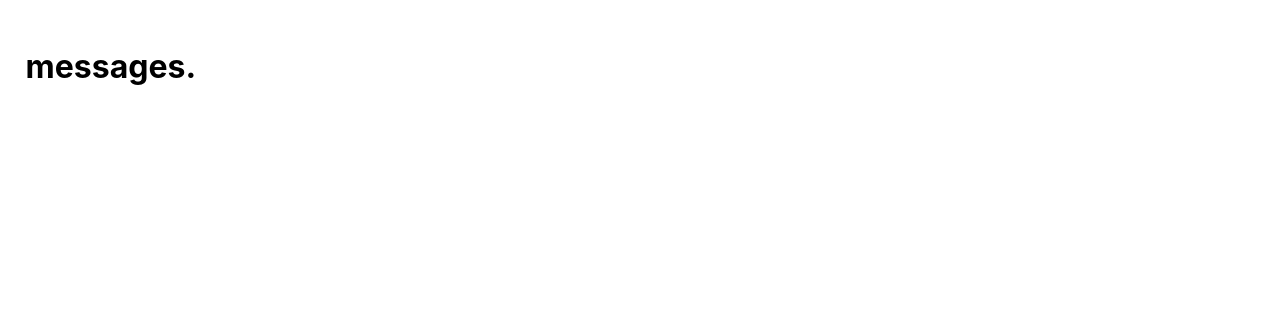
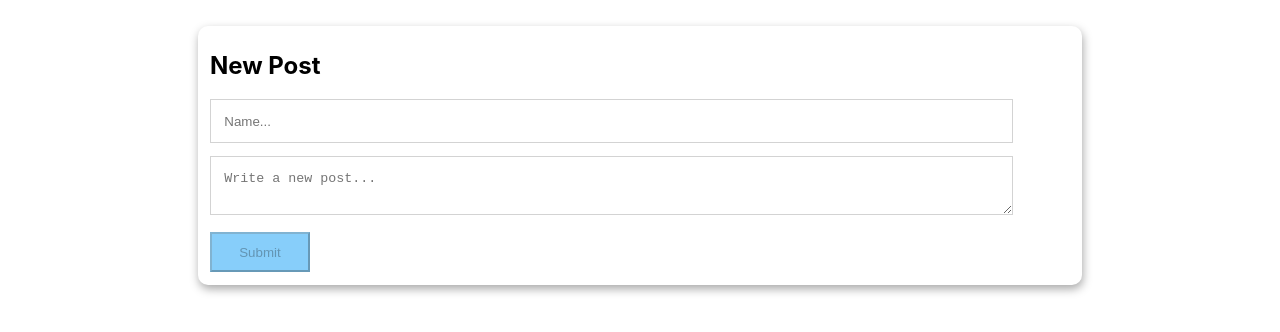
Before and after one commit to gobrien06/cs110-lab4, a React (Create React App) app in the folder client/: page / in a window 1280 px wide. Shown: the top 332 px of the page. Built offline with nearby package versions, Linux system fonts and the light colour scheme.

Commit message:
General nested message structure

```diff
--- a/client/public/index.html
+++ b/client/public/index.html
@@ -24,7 +24,7 @@
       work correctly both with client-side routing and a non-root public URL.
       Learn how to configure a non-root public URL by running `npm run build`.
     -->
-    <title>React App</title>
+    <title>Lab 4</title>
   </head>
   <body>
     <noscript>You need to enable JavaScript to run this app.</noscript>
--- /dev/null
+++ b/client/src/components/Post/Post.jsx
@@ -0,0 +1,21 @@
+import React from "react";
+import { Thread } from "../Thread/Thread";
+import "./Post.css";
+
+export const Post = ({ message }) => {
+  console.log(message);
+  return (
+    <>
+      {message.length > 0 ? (
+        <Thread messages={message} />
+      ) : (
+        <>
+          <div className="post">
+            <h3>{message.name}</h3>
+            <p>{message.post}</p>
+          </div>
+        </>
+      )}
+    </>
+  );
+};
--- /dev/null
+++ b/client/src/components/PostForm/PostForm.css
@@ -0,0 +1,24 @@
+.postContainer {
+    border-radius: 10px;
+    box-shadow: 1px 4px 10px darkgray;
+    padding: 1%;
+    padding-top: 5px;
+    width: 70%;
+    margin: auto;
+}
+
+
+button {
+    background-color: lightskyblue;
+    border-radius: 10;
+    height: 3em;
+    width: 100px;
+}
+
+input,
+textarea {
+    width: 90%;
+    padding: 1em;
+    margin-bottom: 1em;
+    border: 1px solid lightgray;
+}
--- /dev/null
+++ b/client/src/components/PostForm/PostForm.jsx
@@ -0,0 +1,34 @@
+import React from "react";
+import "./PostForm.css";
+
+export const PostForm = ({ nested, setMessages }) => {
+  const [name, setName] = React.useState();
+  const [content, setContent] = React.useState();
+  return (
+    <form className="postContainer">
+      {nested ? <br /> : <h2>New Post</h2>}
+      <input
+        id="name"
+        placeholder="Name..."
+        onChange={(e) => setName(e.target.value)}
+      />
+      <textarea
+        id="content"
+        placeholder="Write a new post..."
+        type="textarea"
+        onChange={(e) => setContent(e.target.value)}
+      />
+      <br />
+      <button
+        type="submit"
+        disabled={!name || !content}
+        onClick={(e) => {
+          e.preventDefault();
+          setMessages((prev) => [...prev, [{ name, post: content }]]);
+        }}
+      >
+        Submit
+      </button>
+    </form>
+  );
+};
--- /dev/null
+++ b/client/src/components/Thread/Thread.css
@@ -0,0 +1,10 @@
+.thread {
+    border-left: 1px solid lightgrey;
+    margin-left: 5%;
+}
+
+.thread>button {
+    background: none;
+    border: none;
+    font-weight: 800;
+}
--- /dev/null
+++ b/client/src/components/Thread/Thread.jsx
@@ -0,0 +1,26 @@
+import React from "react";
+import { Post } from "../Post/Post";
+import { PostForm } from "../PostForm/PostForm";
+import "./Thread.css";
+
+export const Thread = ({ messages }) => {
+  const [thread, setThread] = React.useState(messages);
+  const [reply, setReply] = React.useState(false);
+  console.log("we have a thread", thread);
+  return (
+    <div className="thread">
+      {thread.map((msg, indexMsg) => (
+        <Post
+          key={indexMsg}
+          setMessages={setThread}
+          messages={thread}
+          message={msg}
+        />
+      ))}
+      <button type="button" onClick={() => setReply(!reply)}>
+        reply
+      </button>
+      {reply && <PostForm nested messages={thread} setMessages={setThread} />}
+    </div>
+  );
+};
--- a/client/src/pages/Chat.jsx
+++ b/client/src/pages/Chat.jsx
@@ -1,3 +1,21 @@
+import React, { useEffect } from "react";
+import { PostForm } from "../components/PostForm/PostForm";
+import { Thread } from "../components/Thread/Thread";
+import "./Chat.css";
+
 export const Chat = () => {
-  return <h1>messages.</h1>;
+  const [messages, setMessages] = React.useState([]);
+  useEffect(() => console.log(messages), [messages]);
+  return (
+    <div className="chatContain">
+      <PostForm setMessages={setMessages} />
+      {messages && messages.map((msg, index) => (
+        <Thread
+          key={index}
+          index={index}
+          messages={msg}
+        />
+      ))}
+    </div>
+  );
 };
```
Also changed, not shown: client/src/components/Post/Post.css (added), client/src/pages/Chat.css (added).
